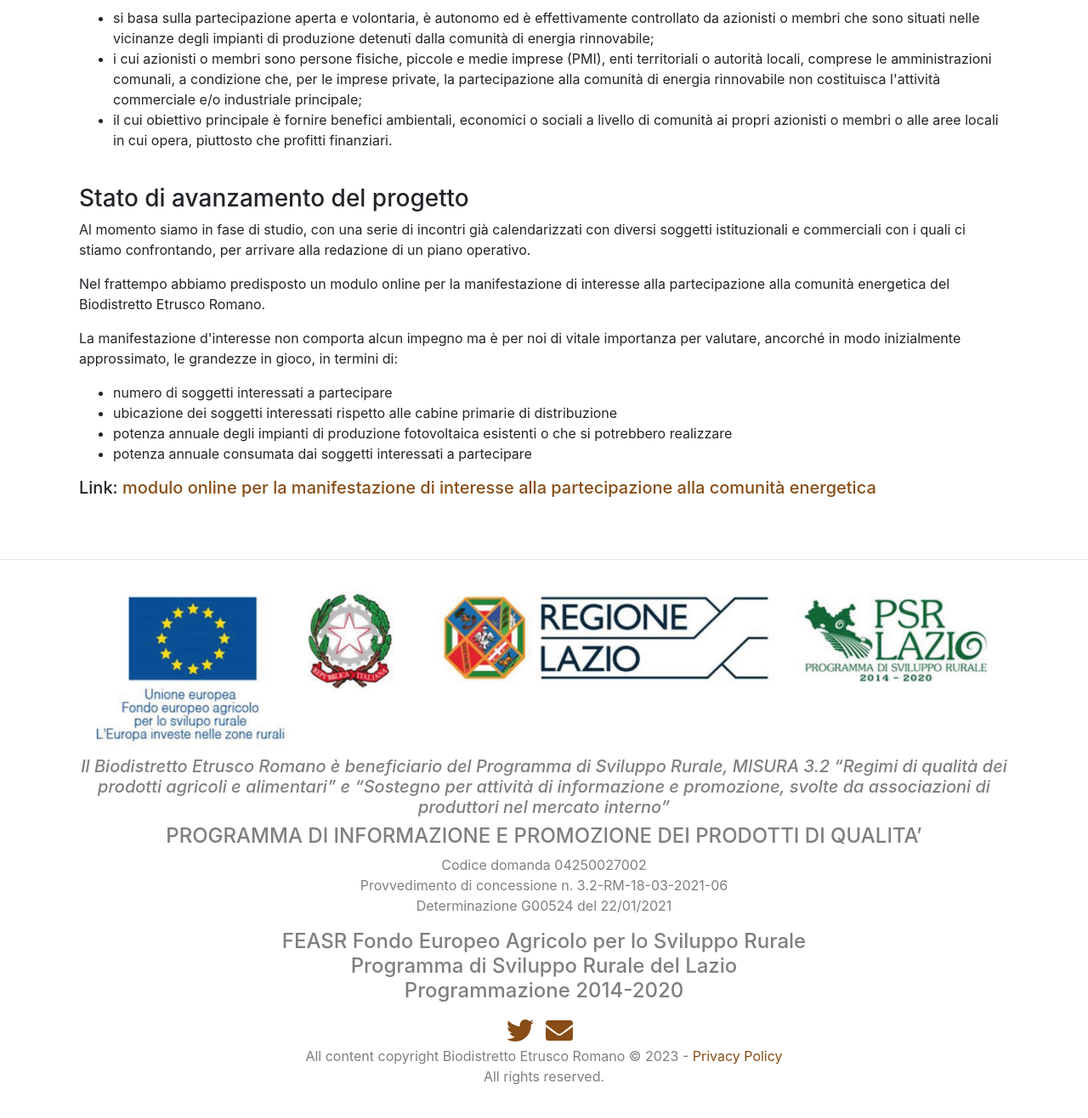
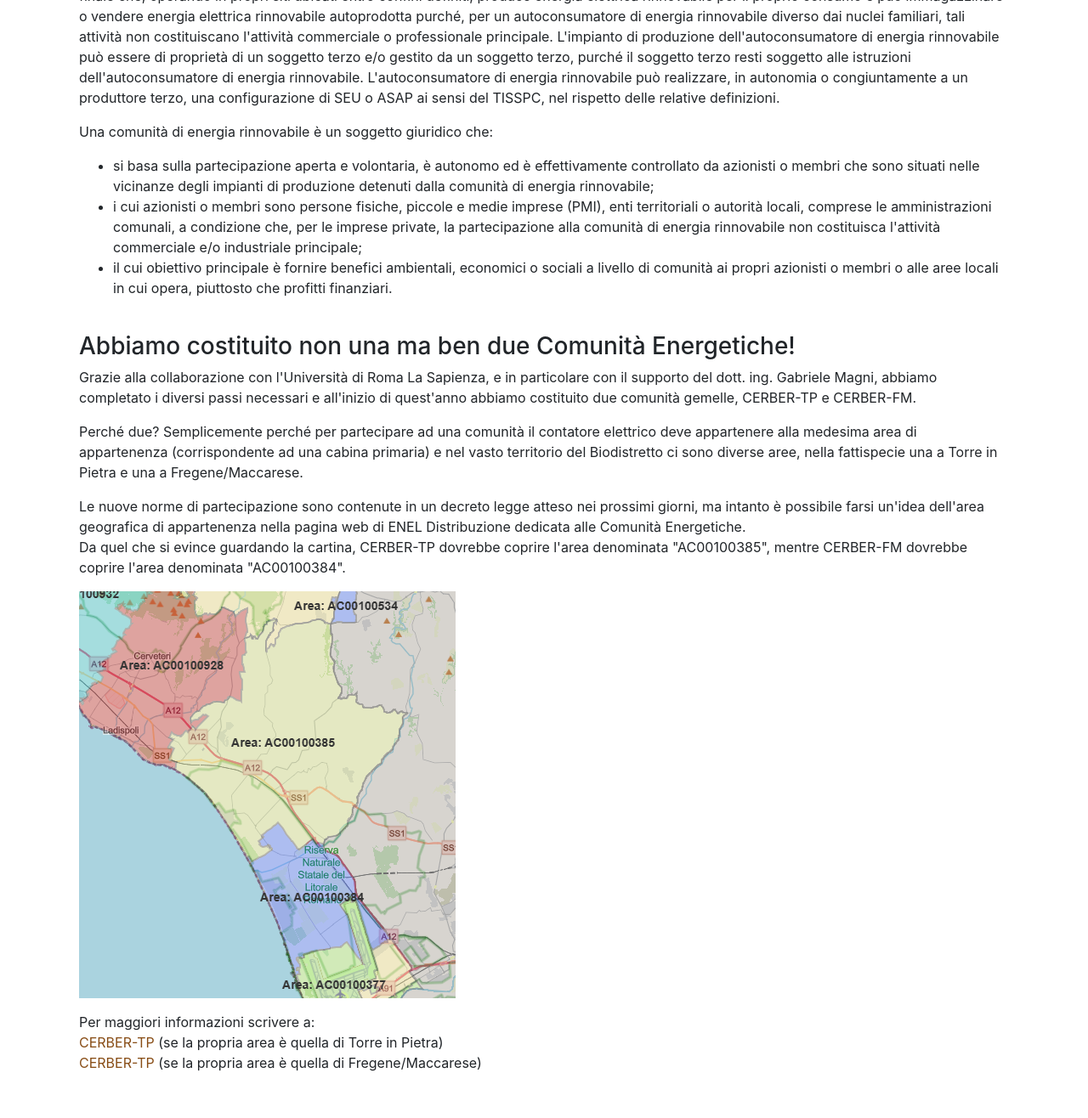
Before and after one commit to BiodistrettoEtruscoRomano/BiodistrettoEtruscoromano.github.io, a Jekyll site: the page built from progetti/cerber.html, in a window 1280 px wide and 1400 px high, scrolled down 987 px. Shown: the top 1316 px of the window at 85% size. Built offline with Jekyll 4.4.1, drawn with Linux system fonts in a browser that asks for light colours; nearby versions of some CDN libraries; some of the changed text lies outside the part shown.

Commit message:
Update Progetti

```diff
--- a/_data/progetti.json
+++ b/_data/progetti.json
@@ -1,15 +1,15 @@
 [
     {
         "name": "Progetto Comunicazione",
-        "logo": "logo_biodistretto.png",
+        "logo": "logo_psr.png",
         "link": "/progetti/psr32",
         "description": "Partecipazione al bando PSR 2014-2020 misura 3 sottomisura 3.2",
         "status": "In corso"
     },
     {
         "name": "Comunità Energetica",
-        "logo": "logo_rec.png",
-        "link": "/progetti/rec",
+        "logo": "logo_cerber.png",
+        "link": "/progetti/cerber",
         "description": "Realizzazione di una comunità energetica nel territorio del Biodistretto",
         "status": "Progettazione"
     }
--- a/_includes/footer.html
+++ b/_includes/footer.html
@@ -1,4 +1,7 @@
 <footer class="py-5">
+    <p class="py-5">&nbsp</p>
+    <p class="py-5">&nbsp</p>
+    <p class="py-5">&nbsp</p>
     <hr>
     <div class="container text-center text-info">
         <div class="row">
--- a/index.html
+++ b/index.html
@@ -8,7 +8,7 @@ title: Home
 
         <div class="row pt-2 justify-content-md-center">
             <div class="col mx-2">
-                <h2 class="text-center text-primary">
+                <h2 class="text-center text-primary pt-5">
                     Attività in evidenza
                 </h2>
             </div>
--- a/progetti/rec.html
+++ b/progetti/cerber.html
@@ -1,20 +1,22 @@
 ---
 layout: default_no_banner
 title: Progetto Comunità Energetica
-permalink: /progetti/rec/
+permalink: /progetti/cerber/
 ---
 
 <section id="psr32">
     <div class="container">
         <div class="row  mt-4">
-            <div class="col title text-info">
-                Progetto per la realizzazione di una Comunità Energetica
+            <div class="col">
+                <img src="/assets/images/progetti/logo_cerber.png" height="150" alt="logo associazioni cerber" />
             </div>
         </div>
 
-        <!-- <div class="row  mt-4">
-            <img src="/assets/images/progetti/psr32/banner_psr32.png" height="150" alt="" />
-        </div> -->
+        <div class="row  mt-4">
+            <div class="col title text-info">
+                Progetto per la realizzazione di Comunità Energetiche
+            </div>
+        </div>
 
         <div class="row pt-4">
             <div class="col mx-2">
@@ -80,32 +82,30 @@ permalink: /progetti/rec/
 
         <div class="row pt-4">
             <div class="col mx-2">
-                <h3>Stato di avanzamento del progetto</h3>
-                <!-- <img class="my-3" src="/assets/images/progetti/psr32/foto_presentazione_ber.png" height="400" alt=""/> -->
+                <h3>Abbiamo costituito non una ma ben due Comunità Energetiche!</h3>
                 <p>
-                    Al momento siamo in fase di studio, con una serie di incontri già calendarizzati con diversi soggetti istituzionali e commerciali con
-                    i quali ci stiamo confrontando, per arrivare alla redazione di un piano operativo.
+                    Grazie alla collaborazione con l'Università di Roma La Sapienza, e in particolare con il supporto del dott. ing. Gabriele Magni,
+                    abbiamo completato i diversi passi necessari e all'inizio di quest'anno abbiamo costituito due comunità gemelle, CERBER-TP e CERBER-FM.
                 </p>
                 <p>
-                    Nel frattempo abbiamo predisposto un modulo online per la manifestazione di interesse alla partecipazione alla comunità energetica
-                    del Biodistretto Etrusco Romano.
+                    Perché due? Semplicemente perché per partecipare ad una comunità il contatore elettrico deve appartenere alla
+                    medesima area di appartenenza (corrispondente ad una cabina primaria) e nel vasto territorio del Biodistretto ci
+                    sono diverse aree, nella fattispecie una a Torre in Pietra e una a Fregene/Maccarese.
                 </p>
                 <p>
-                    La manifestazione d'interesse non comporta alcun impegno ma è per noi di vitale importanza per valutare,
-                    ancorché in modo inizialmente approssimato, le grandezze in gioco, in termini di:
+                    Le nuove norme di partecipazione sono contenute in un decreto legge atteso nei prossimi giorni, ma intanto è
+                    possibile farsi un'idea dell'area geografica di appartenenza nella pagina web di ENEL Distribuzione dedicata
+                    alle Comunità Energetiche.<br/>
+                    Da quel che si evince guardando la cartina, CERBER-TP dovrebbe coprire l'area denominata "AC00100385", mentre
+                    CERBER-FM dovrebbe coprire l'area denominata "AC00100384".
                 </p>
-                <ul>
-                    <li>numero di soggetti interessati a partecipare</li>
-                    <li>ubicazione dei soggetti interessati rispetto alle cabine primarie di distribuzione</li>
-                    <li>potenza annuale degli impianti di produzione fotovoltaica esistenti o che si potrebbero realizzare</li>
-                    <li>potenza annuale consumata dai soggetti interessati a partecipare</li>
-                </ul>
-                <h5>
-                    Link: <a href="https://forms.office.com/r/anbD1kMaYe" alt="">modulo online per la manifestazione di interesse alla partecipazione alla comunità energetica</a>
-                </h5>
-
+                <img src="/assets/images/progetti/aree_cerber.png" alt="aree geografiche associazioni cerber" />
+                <p class="pt-3">
+                    Per maggiori informazioni scrivere a:<br/>
+                    <a href="mailto:info@cerber-tp.it">CERBER-TP</a> (se la propria area è quella di Torre in Pietra)<br/>
+                    <a href="mailto:info@cerber-fm.it">CERBER-TP</a> (se la propria area è quella di Fregene/Maccarese)<br/>
+                </p>
             </div>
         </div>
-
     </div>
-  </section>
+</section>
```
Also changed, not shown: progetti.html (+9 -3 lines), assets/images/progetti/aree_cerber.png (added), assets/images/progetti/logo_cerber.png (added), assets/images/progetti/logo_psr.png (added), assets/images/progetti/logo_rec.png (deleted).
